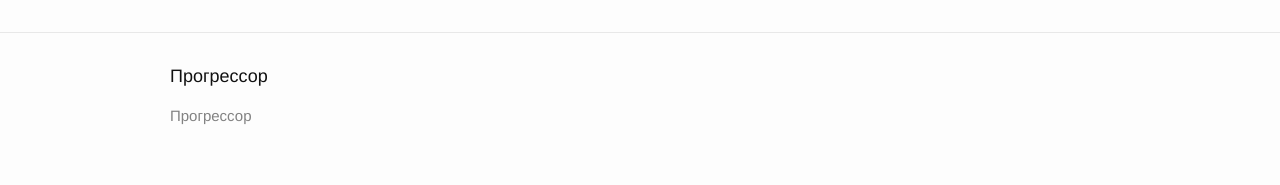
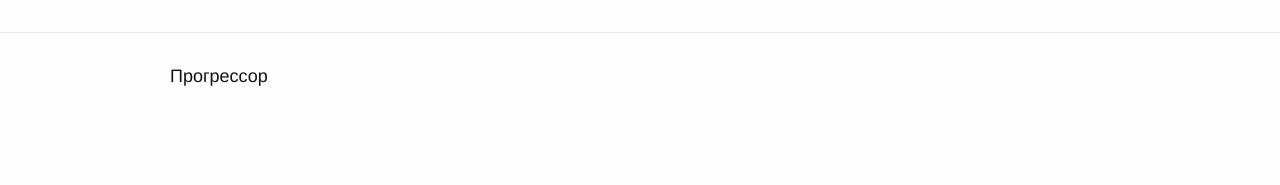
Before and after one commit to prgssr/prgssr.github.io, a Jekyll site: the page built from index.html, in a window 1280 px wide. Shown: the part 1224-1409 px from the top of the page. Built offline with Jekyll 4.4.1, drawn with Linux system fonts in a browser that asks for light colours.

Commit message:
google script

```diff
--- a/_includes/footer.html
+++ b/_includes/footer.html
@@ -6,10 +6,7 @@
 
     <div class="footer-col-wrapper">
       <div class="footer-col  footer-col-1">
-        <ul class="contact-list">
-          <li>{{ site.title }}</li>
-          <li><a href="mailto:{{ site.email }}">{{ site.email }}</a></li>
-        </ul>
+
       </div>
 
       <div class="footer-col  footer-col-2">
--- a/_layouts/default.html
+++ b/_layouts/default.html
@@ -18,7 +18,7 @@
     </div>
 
     {% include footer.html %}
-
+    {% include google-name.html %}
   </body>
 
 </html>
```
Also changed, not shown: _includes/google-name.html (added, +7 -0 lines), _config.yml (line endings or trailing spaces).
